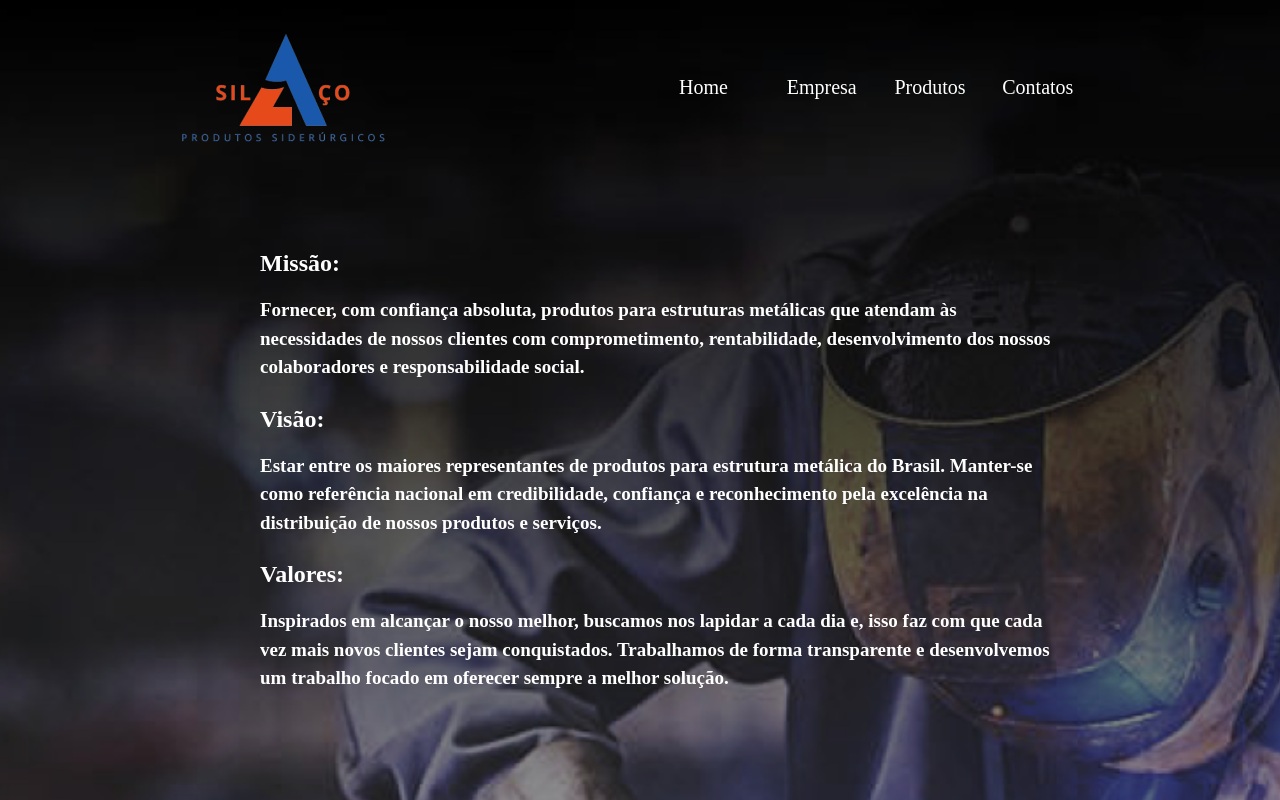
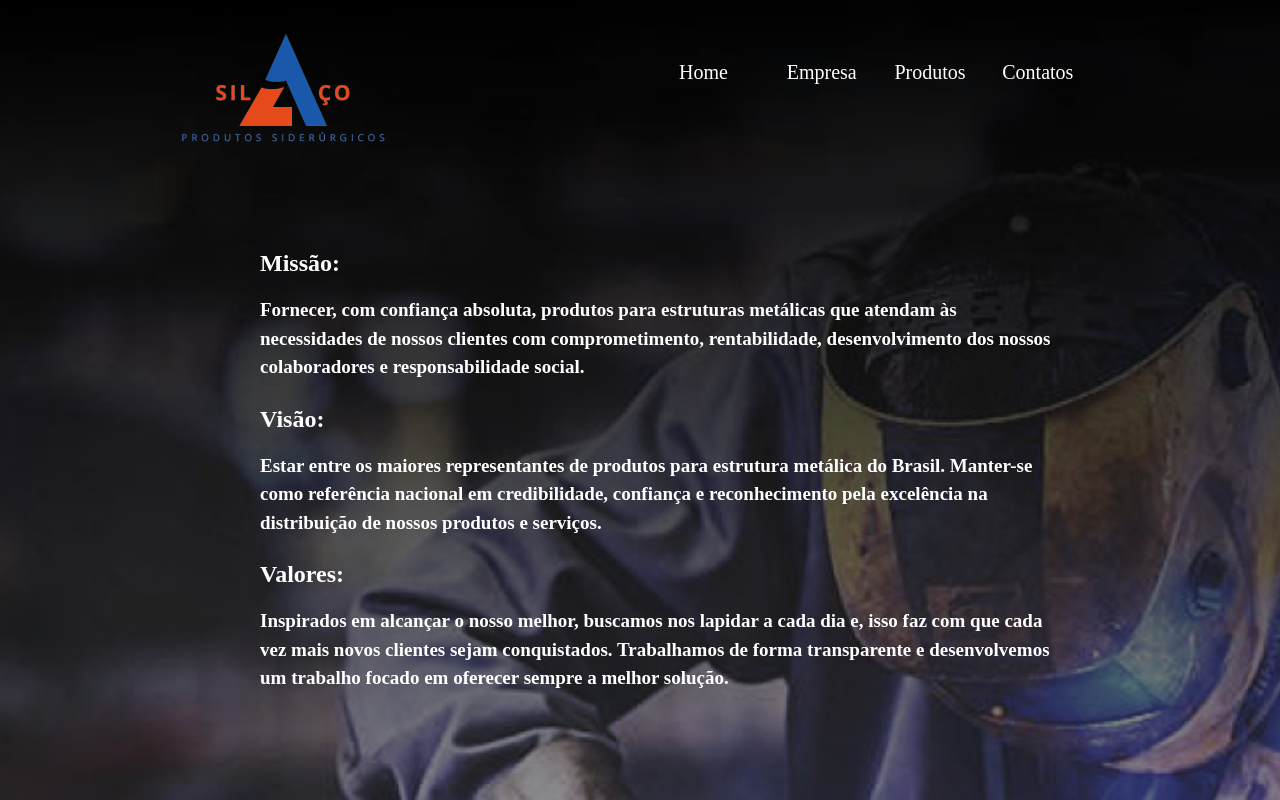
Before and after one commit to Rennan-Pessanha/Serrilharia, a React (Create React App) app: page /Perfil in a window 1280 px wide. Shown: the top 800 px of the page. Built offline with nearby package versions, Linux system fonts and the light colour scheme.

Commit message:
Update styles.js

```diff
--- a/src/Pages/Perfil/styles.js
+++ b/src/Pages/Perfil/styles.js
@@ -43,37 +43,60 @@ export const Logo = styled.img`
 `;
 
 export const NavContent = styled.div`
-  margin-top: 75px;
+  margin-top: 30px;
   margin-left: 20%;
   display: flex;
   width: 431px;
   height: 23px;
 
   @media (max-width: 425px) {
-    margin-left: 0%;
-  }
-
-  @media (max-width: 320px) {
-    margin-left: 50%;
+    margin-left: 30%;
 
     flex-direction: column;
     display: flex;
     width: 431px;
     margin-top: 0px;
-    margin-bottom: 90px;
+    margin-bottom: 55%;
+
+  }
+
+  @media (max-width: 375px) {
+    margin-left: 35%;
+
+    flex-direction: column;
+    display: flex;
+    width: 431px;
+    margin-top: 0px;
+    margin-bottom: 200px;
+  }
+
+  @media (max-width: 320px) {
+    margin-left: 55%;
+    margin-bottom: 140px;
+
+
+    flex-direction: column;
+    display: flex;
+    width: 431px;
+    margin-top: 0px;
   }
 `;
 
+
+
 export const Navs = styled(Link)`
+
   width: 68px;
   height: 19px;
   font-family: 'Montserrat';
   font-style: normal;
+  margin-top: 30px;
   font-weight: 400;
   font-size: 20px;
+  line-height: 24px;
   text-decoration: none;
-  line-height: 24px;
-  color: #ffffff;
+  color: #ffff;
+
 
   flex: none;
   order: 1;
@@ -83,18 +106,12 @@ export const Navs = styled(Link)`
     transform: scale(1.2);
   }
 
-  @media (max-width: 375px) {
-    font-size: 15px;
-    margin-right: 2px;
-    flex-direction: column;
-  }
-
   @media (max-width: 320px) {
     margin-top: 20px;
-    margin-left: 23%;
-    margin-bottom:
   }
 `;
+
+
 
 export const PerfilTitle = styled.div`
   text-align: center;
@@ -113,6 +130,10 @@ export const PerfilContent = styled.div`
   margin-left: auto;
   margin-right: auto;
   max-width: 800px;
+
+  @media (max-width: 768px) {
+    margin-left: 5%;
+  }
 `;
 
 export const Perfilh3 = styled.h3`
```
